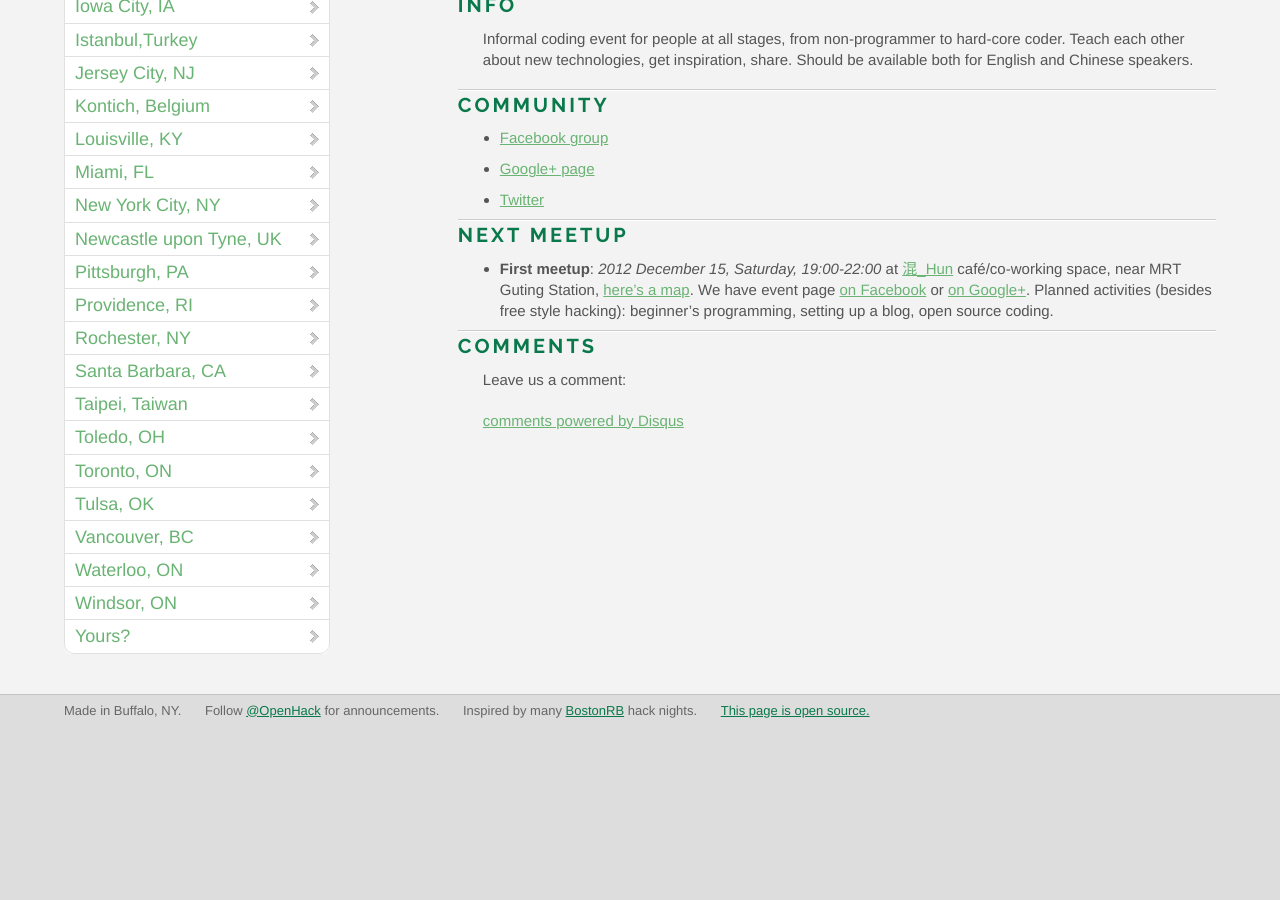
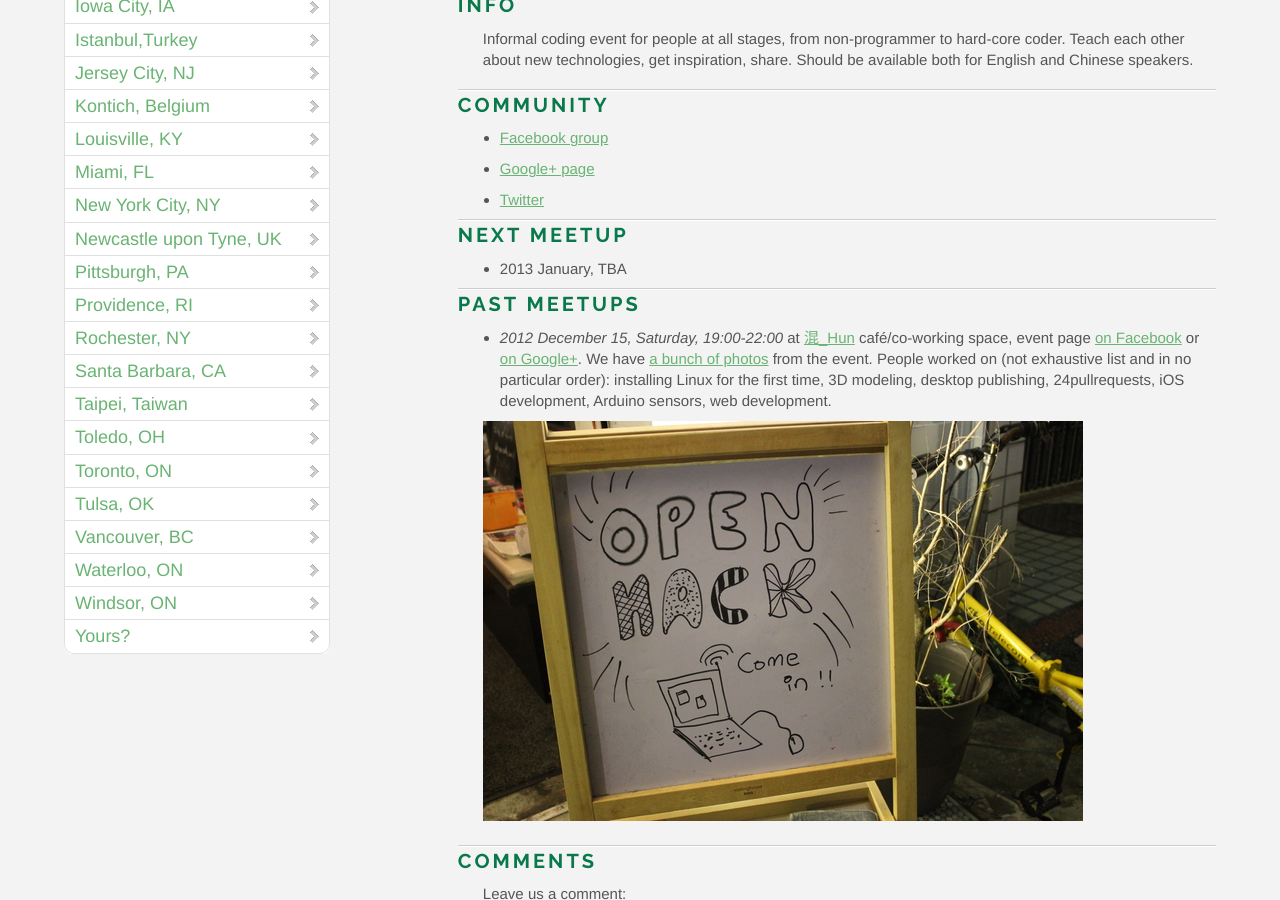
Before and after one commit to OpenHack/openhack.github.com, a Jekyll site: the page built from taipei/index.markdown, in a window 1280 px wide and 900 px high, scrolled down 690 px. Built offline with Jekyll 4.4.1, drawn with Linux system fonts in a browser that asks for light colours; nearby versions of some CDN libraries; Markdown is read by kramdown in place of the engine named in the settings; comment, search, counter and statistics services are not loaded; before the commit the page ends 1417 px from its top, so only the background shows below that.

Commit message:
Taipei: had first event, update page
First event moved to past events, added details and links.
Added preliminary next event info.

```diff
--- a/taipei/index.markdown
+++ b/taipei/index.markdown
@@ -23,7 +23,13 @@ for English and Chinese speakers.
 
 ### Next meetup
 
-* **First meetup**: *2012 December 15, Saturday, 19:00-22:00* at [混_Hun][hun] café/co-working space, near MRT Guting Station, [here's a map][hunmap]. We have event page [on Facebook][meetup1fb] or [on Google+][meetup1gp]. Planned activities (besides free style hacking): beginner's programming, setting up a blog, open source coding.
+* 2013 January, TBA
+
+### Past meetups
+
+* *2012 December 15, Saturday, 19:00-22:00* at [混_Hun][hun] café/co-working space, event page [on Facebook][meetup1fb] or [on Google+][meetup1gp]. We have [a bunch of photos](https://plus.google.com/photos/116948925972911973649/albums/5822326740327191329) from the event. People worked on (not exhaustive list and in no particular order): installing Linux for the first time, 3D modeling, desktop publishing, 24pullrequests, iOS development, Arduino sensors, web development.
+
+![First event](/taipei/openhacktaipei1.jpg)
 
 ### Comments
 
```
Also changed, not shown: taipei/openhacktaipei1.jpg (added).
